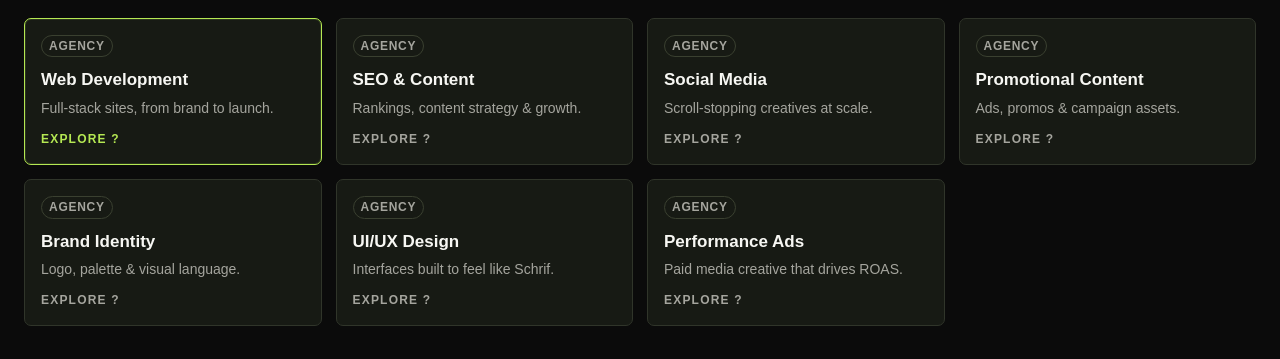
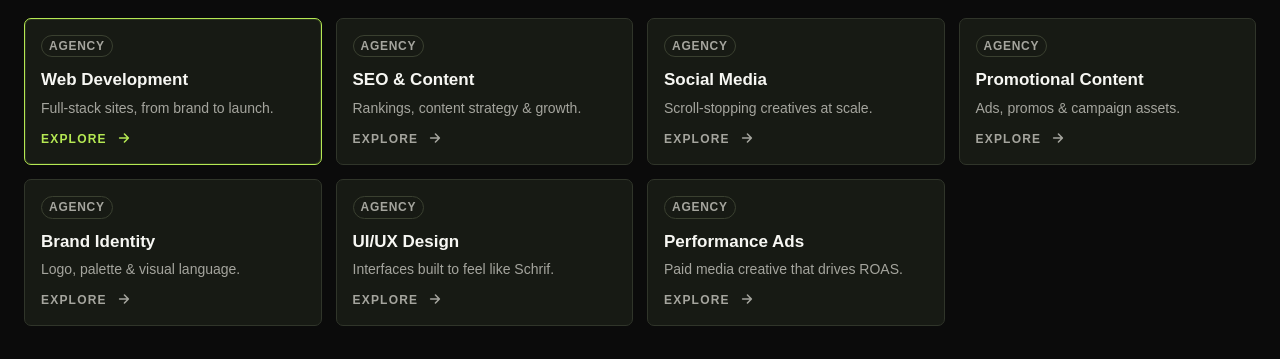
Before and after one commit to vicecersaa/schrif, a Next.js app: page / in a window 1280 px wide. Shown: the part 5420-5779 px from the top of the page. Built offline with nearby package versions, Linux system fonts and the light colour scheme.

Commit message:
Replace broken service card glyphs

```diff
--- a/components/HomeSections.tsx
+++ b/components/HomeSections.tsx
@@ -15,6 +15,10 @@ const services = [["Web Development", "Full-stack sites, from brand to launch."]
 const faqs = [["What services does Schrif offer?", "Web Development, SEO & Content, Social Media, Promotional Content, Brand Identity, UI/UX Design and Performance Ads."], ["How do you structure a package?", "Discovery clarifies direction. Build shapes and delivers the solution. Scale supports your next stage. We define the right scope together."], ["Do you offer custom scope-based work?", "Yes. Start with your goals and challenges; the proposal brings the recommended services, deliverables and project scope together."], ["How does a project begin?", "We begin with Idea Planning, then Pitching: understand the problem, agree on the direction, and shape a clear plan before design and execution."]];
 
 function Label({ children, number }: { children: React.ReactNode; number: string }) { return <p className="homeLabel"><span>{number}</span>{children}</p>; }
+
+function ArrowIcon() {
+  return <svg aria-hidden="true" width="14" height="14" viewBox="0 0 16 16" fill="none" style={{ marginLeft: 10, verticalAlign: -2 }}><path d="M3 8h9M8.5 3.5 13 8l-4.5 4.5" stroke="currentColor" strokeWidth="1.8" strokeLinecap="round" strokeLinejoin="round" /></svg>;
+}
 
 function TypeSnippet({ children }: { children: string }) {
   const [typed, setTyped] = useState("");
@@ -75,7 +79,7 @@ export default function HomeSections() {
 
     <section className="homeSection homeApproach"><div className="homeShell"><div className="approachCopy"><Label number="06 /">ONE CONNECTED APPROACH</Label><h2>One partner. A shared<br />direction.</h2><p>SCHRIF connects strategy, technology, and marketing to help businesses build, reach, and grow with intent.</p><ol>{[["Understand the problem", "We ask better questions, identify your goals, and explore what a meaningful outcome looks like for your business."], ["Align on the direction", "We connect the right disciplines and agree clear expectations. Every decision stays tied to the problem worth solving."], ["Build, review, and refine", "We prioritize usability, performance, and quality. Thoughtful collaboration keeps the work moving in the right direction."]].map(([title, copy], i) => <li key={title}><b>0{i + 1}</b><div><h3>{title}</h3><p>{copy}</p></div></li>)}</ol><Link href="/connect" className="btn btn--lime">Share a problem</Link></div><figure className="approachVisual"><figcaption><b>?</b> SCHRIF / CONNECTED-BY-DESIGN</figcaption><img src="/connected-dashboard.png" alt="Schrif creative workspace dashboard" /></figure></div></section>
 
-    <section className="homeSection servicesOverview"><div className="homeShell"><div className="homeHeading"><div><Label number="07 /">AGENCY SERVICES</Label><h2>Agency services, all in one place</h2></div><Link href="/connect" className="btn btn--outline">Explore all services</Link></div><div className="serviceCards">{services.map(([name, copy], index) => <article className={index === 0 ? "is-featured" : ""} key={name}><span>Agency</span><h3>{name}</h3><p>{copy}</p><a href="/connect">Explore <b>?</b></a></article>)}</div></div></section>
+    <section className="homeSection servicesOverview"><div className="homeShell"><div className="homeHeading"><div><Label number="07 /">AGENCY SERVICES</Label><h2>Agency services, all in one place</h2></div><Link href="/connect" className="btn btn--outline">Explore all services</Link></div><div className="serviceCards">{services.map(([name, copy], index) => <article className={index === 0 ? "is-featured" : ""} key={name}><span>Agency</span><h3>{name}</h3><p>{copy}</p><a href="/connect">Explore<ArrowIcon /></a></article>)}</div></div></section>
 
     <section id="use-cases" className="homeSection homeCases"><div className="homeShell"><div className="homeHeading"><div><Label number="08 /">BUILT AROUND YOUR WORK</Label><h2>The same studio, tuned to your work</h2></div><Link href="/connect" className="btn btn--outline">See every solution</Link></div><div className="caseGrid">{[["For Influencers", "Daily posts, headshots, and UGC without a content team"], ["For Ecommerce", "Product shots and video ads from one phone photo"], ["For Small Business", "A brand kit, flyers, and promo video on one plan"], ["For Agencies", "Run every client campaign on one subscription"]].map(([title, copy], i) => <article key={title}><div className={`caseImage caseImage--${i + 1}`} role="img" aria-label={title}></div><h3>{title}</h3><p>{copy}</p><a href="/connect">See the workflow</a></article>)}</div></div></section>
 
```
